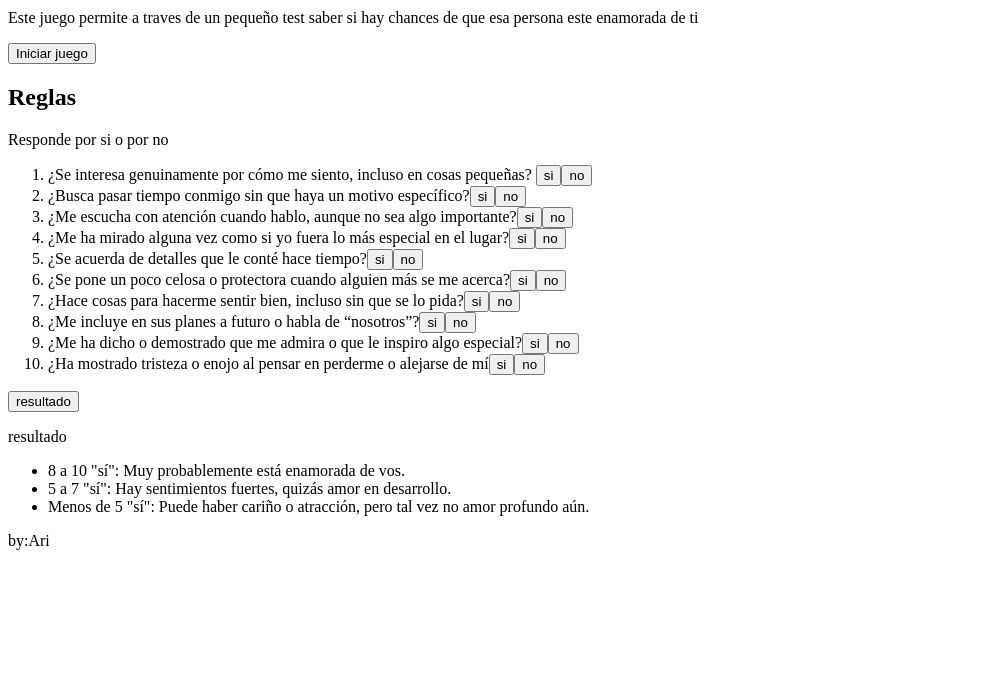
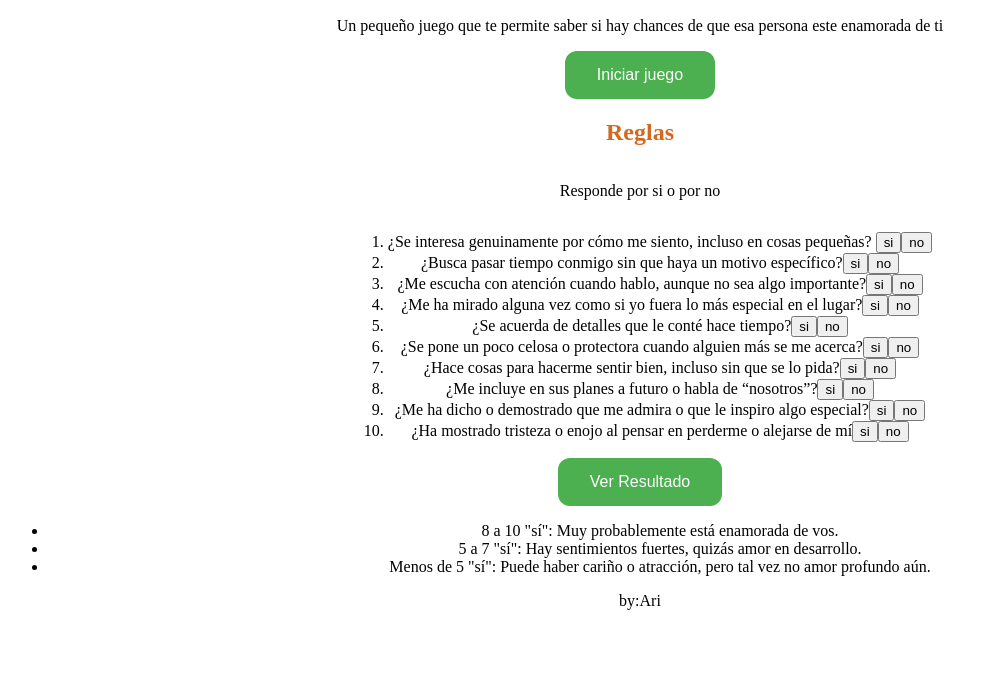
Before and after one commit to AriStW/mi-primera-app-interactiva, a plain HTML site: page index.html in a window 1280 px wide. Shown: the part 118-800 px from the top of the page, without its empty margins (0-997 px from the left). Drawn offline with Linux system fonts and the light colour scheme.

Commit message:
add style

```diff
--- a/index.html
+++ b/index.html
@@ -10,36 +10,41 @@
 <body>
     <h1>¿Me quiere? ¿no me quiere?</h1>
     <h2>Descubrelo aqui</h2>
-    <p>Este juego permite a traves de un pequeño test saber si hay chances de que esa persona este enamorada de ti</p>
-    <button>Iniciar juego</button>
-    <h2>Reglas</h2>
-    <p>Responde por si o por no</p>
-
+    <p>Un pequeño juego que te permite saber si hay chances de que esa persona este enamorada de ti</p>
+    <div><button id="initJuego">Iniciar juego</button></div>
+    <div id="questions">
+        <h2>Reglas</h2>
+        <p>Responde por si o por no</p>
+        <ol>
+            <li>¿Se interesa genuinamente por cómo me siento, incluso en cosas pequeñas?
+                <button>si</button><button>no</button>
+            </li>
+            <li>¿Busca pasar tiempo conmigo sin que haya un motivo específico?<button>si</button><button>no</button>
+            </li>
+            <li>¿Me escucha con atención cuando hablo, aunque no sea algo
+                importante?<button>si</button><button>no</button></li>
+            <li>¿Me ha mirado alguna vez como si yo fuera lo más especial en el
+                lugar?<button>si</button><button>no</button></li>
+            <li>¿Se acuerda de detalles que le conté hace tiempo?<button>si</button><button>no</button></li>
+            <li>¿Se pone un poco celosa o protectora cuando alguien más se me
+                acerca?<button>si</button><button>no</button></li>
+            <li>¿Hace cosas para hacerme sentir bien, incluso sin que se lo pida?<button>si</button><button>no</button>
+            </li>
+            <li>¿Me incluye en sus planes a futuro o habla de “nosotros”?<button>si</button><button>no</button></li>
+            <li>¿Me ha dicho o demostrado que me admira o que le inspiro algo
+                especial?<button>si</button><button>no</button></li>
+            <li>¿Ha mostrado tristeza o enojo al pensar en perderme o alejarse de
+                mí<button>si</button><button>no</button></li>
+        </ol>
+        <button id="result">Ver Resultado</button>
+    </div>
     <div>
-        <ol>
-            <li>¿Se interesa genuinamente por cómo me siento, incluso en cosas pequeñas? <button>si</button><button>no</button></li>
-            <li>¿Busca pasar tiempo conmigo sin que haya un motivo específico?<button>si</button><button>no</button></li>
-            <li>¿Me escucha con atención cuando hablo, aunque no sea algo importante?<button>si</button><button>no</button></li>
-            <li>¿Me ha mirado alguna vez como si yo fuera lo más especial en el lugar?<button>si</button><button>no</button></li>
-            <li>¿Se acuerda de detalles que le conté hace tiempo?<button>si</button><button>no</button></li>
-            <li>¿Se pone un poco celosa o protectora cuando alguien más se me acerca?<button>si</button><button>no</button></li>
-            <li>¿Hace cosas para hacerme sentir bien, incluso sin que se lo pida?<button>si</button><button>no</button></li>
-            <li>¿Me incluye en sus planes a futuro o habla de “nosotros”?<button>si</button><button>no</button></li>
-            <li>¿Me ha dicho o demostrado que me admira o que le inspiro algo especial?<button>si</button><button>no</button></li>
-            <li>¿Ha mostrado tristeza o enojo al pensar en perderme o alejarse de mí<button>si</button><button>no</button></li>
-
-        </ol>
-    </div>
-    <button>resultado</button>
-    <div>
-        <p>resultado</p>
         <ul>
             <li>8 a 10 "sí": Muy probablemente está enamorada de vos.</li>
             <li>5 a 7 "sí": Hay sentimientos fuertes, quizás amor en desarrollo.</li>
             <li>Menos de 5 "sí": Puede haber cariño o atracción, pero tal vez no amor profundo aún.</li>
         </ul>
     </div>
-
     <footer>
         <p>by:Ari</p>
     </footer>
--- a/style.css
+++ b/style.css
@@ -1,3 +1,55 @@
-h1{
+body{
+    align-content: center;
     text-align: center;
 }
+h1 {
+    color: chocolate;
+}
+h2 {
+    color: chocolate;
+}
+#initJuego {
+    display: flex;
+    justify-content: center;
+    background-color: #4CAF50;
+    border: none;
+    color: white;
+    padding: 15px 32px;
+    text-align: center;
+    text-decoration: none;
+    display: inline-block;
+    font-size: 16px;
+    cursor: pointer;
+    border-radius: 12px;
+    transition: background-color 0.3s;
+}
+#initJuego:hover {
+    background-color: #3e8e41;
+}
+#questions{
+    display: flex;
+    flex-direction: column;
+    align-items: center;
+}
+p{
+    size: large;
+}
+#result {
+    display: flex;
+    justify-content: center;
+    background-color: #4CAF50;
+    border: none;
+    color: white;
+    padding: 15px 32px;
+    text-align: center;
+    text-decoration: none;
+    display: inline-block;
+    font-size: 16px;
+    cursor: pointer;
+    border-radius: 12px;
+    transition: background-color 0.3s;
+}
+
+#result:hover {
+    background-color: #3e8e41;
+}
```
